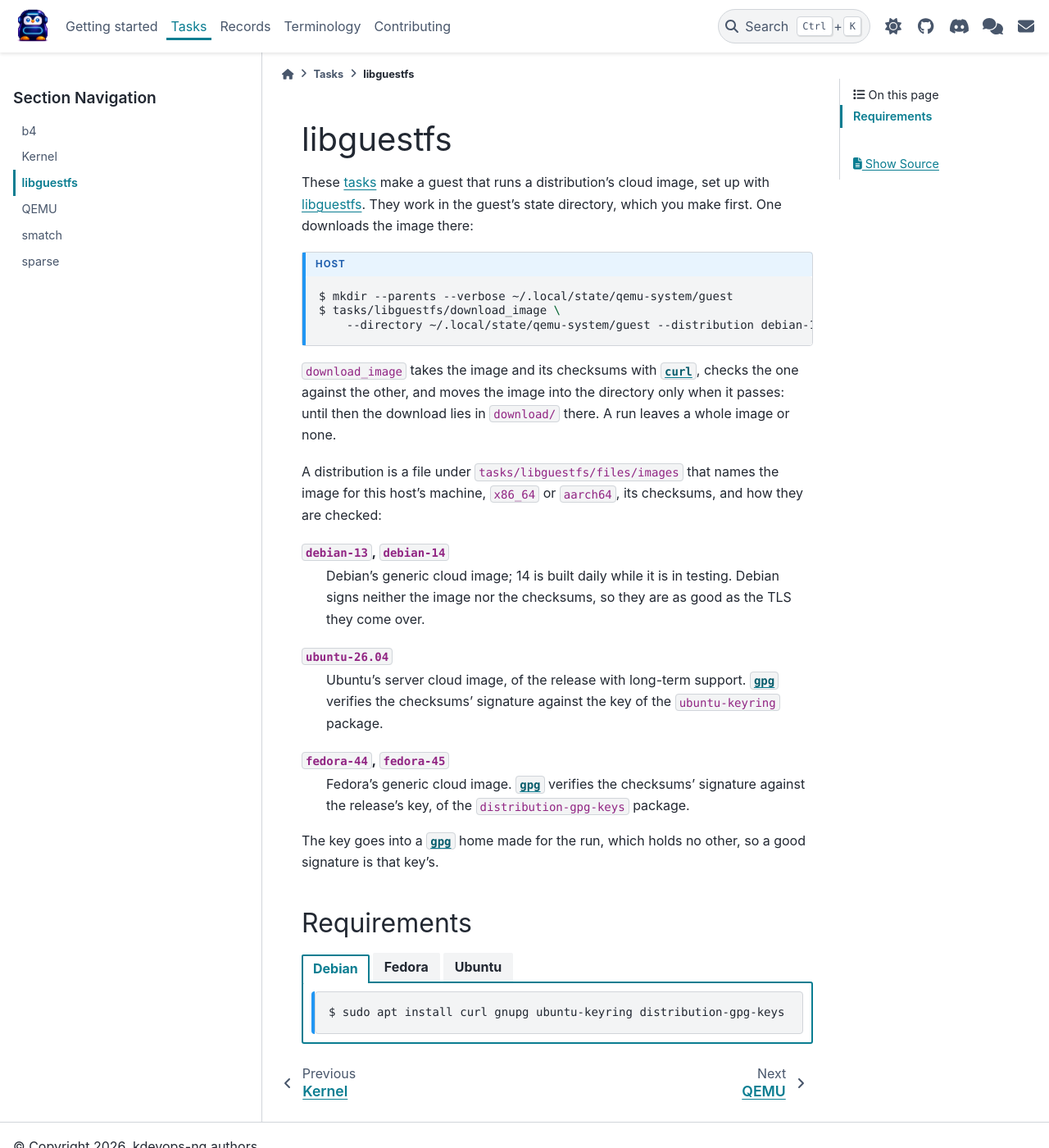
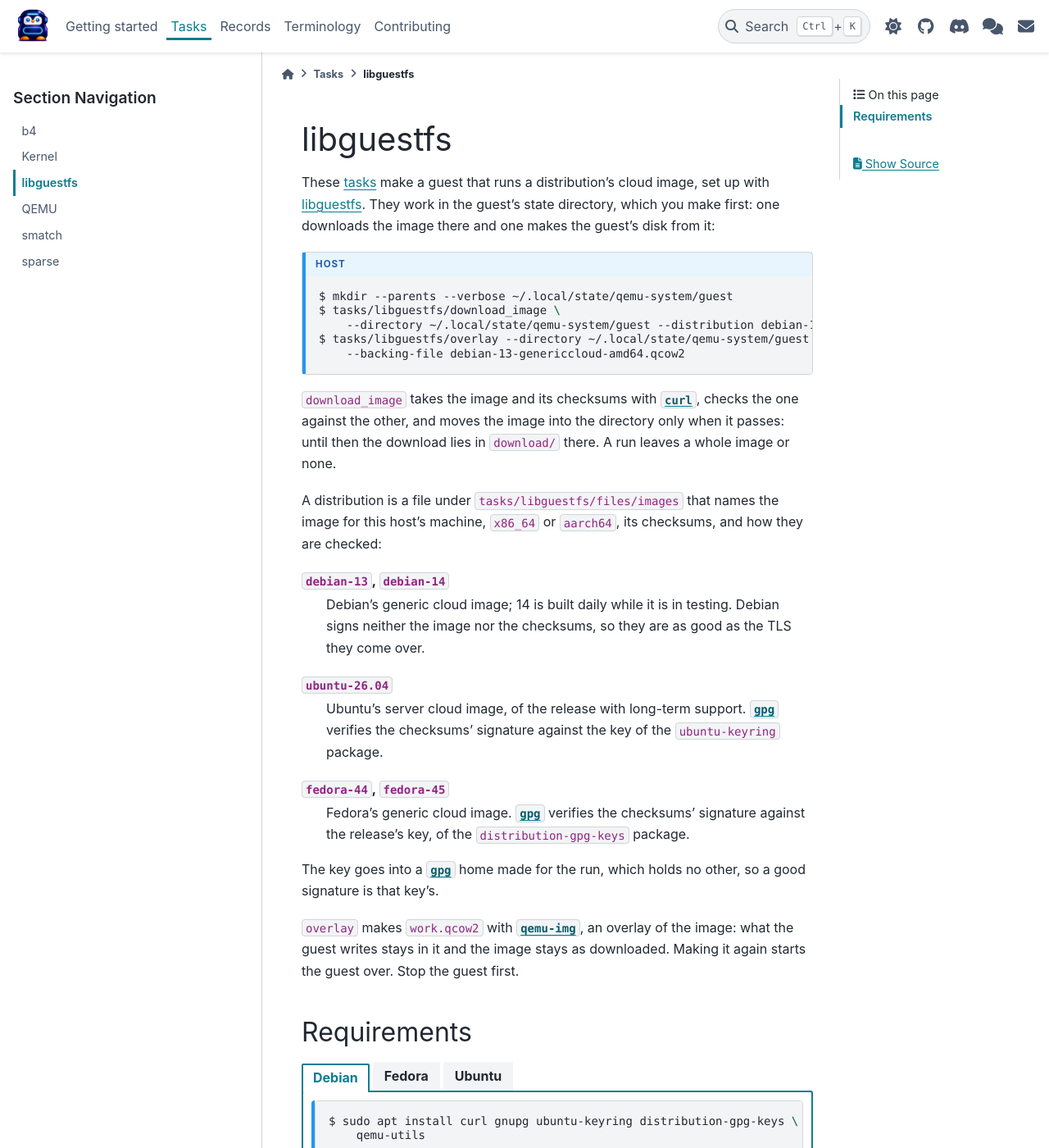
Before and after one commit to linux-kdevops/kdevops-ng, a Sphinx documentation site: the page built from docs/tasks/libguestfs.rst, in a window 1280 px wide and 1400 px high. Shown: the whole window at 82% size. Built offline with Sphinx 7.4.7 and the PyData theme 0.15.4, drawn with Linux system fonts in a browser that asks for light colours.

Commit message:
libguestfs: make a guest's disk as an overlay of its image
The image stays as downloaded and checked, and the guest starts over
when the overlay is made again. The overlay names the image by a path
relative to its own directory, so the task runs qemu-img there.

Signed-off-by: Daniel Gomez <da.gomez@kernel.org>

```diff
--- a/docs/conf.py
+++ b/docs/conf.py
@@ -87,6 +87,7 @@ cmd_links = {
     "doc8": "https://github.com/PyCQA/doc8",
     "gpg": "https://www.gnupg.org/documentation/manuals/gnupg/Invoking-GPG.html",
     "curl": "https://curl.se/docs/manpage.html",
+    "qemu-img": "https://www.qemu.org/docs/master/tools/qemu-img.html",
     "git": "https://git-scm.com/docs/git",
     "git subrepo": "https://github.com/ingydotnet/git-subrepo",
     "git worktree": "https://git-scm.com/docs/git-worktree",
--- a/docs/tasks/libguestfs.rst
+++ b/docs/tasks/libguestfs.rst
@@ -6,7 +6,8 @@ libguestfs
 
 These :term:`tasks <Task>` make a guest that runs a distribution's
 cloud image, set up with `libguestfs`_. They work in the guest's state
-directory, which you make first. One downloads the image there:
+directory, which you make first: one downloads the image there and one
+makes the guest's disk from it:
 
 .. code-block:: console
    :caption: host
@@ -15,6 +16,8 @@ directory, which you make first. One downloads the image there:
    $ mkdir --parents --verbose ~/.local/state/qemu-system/guest
    $ tasks/libguestfs/download_image \
        --directory ~/.local/state/qemu-system/guest --distribution debian-13
+   $ tasks/libguestfs/overlay --directory ~/.local/state/qemu-system/guest \
+       --backing-file debian-13-genericcloud-amd64.qcow2
 
 :src:`download_image <tasks/libguestfs/download_image>` takes the image and
 its checksums with :cmd:`curl`, checks the one against the other, and
@@ -44,6 +47,11 @@ checksums, and how they are checked:
 The key goes into a :cmd:`gpg` home made for the run, which holds no
 other, so a good signature is that key's.
 
+:src:`overlay <tasks/libguestfs/overlay>` makes ``work.qcow2`` with
+:cmd:`qemu-img`, an overlay of the image: what the guest writes stays in
+it and the image stays as downloaded. Making it again starts the guest
+over. Stop the guest first.
+
 .. _requirements-libguestfs:
 
 Requirements
@@ -58,7 +66,8 @@ Requirements
       .. code-block:: console
          :class: cmd-host
 
-         $ sudo apt install curl gnupg ubuntu-keyring distribution-gpg-keys
+         $ sudo apt install curl gnupg ubuntu-keyring distribution-gpg-keys \
+             qemu-utils
 
    .. tab-item:: Fedora
       :sync: fedora
@@ -66,7 +75,8 @@ Requirements
       .. code-block:: console
          :class: cmd-host
 
-         $ sudo dnf install curl gnupg2 ubu-keyring distribution-gpg-keys
+         $ sudo dnf install curl gnupg2 ubu-keyring distribution-gpg-keys \
+             qemu-img
 
    .. tab-item:: Ubuntu
       :sync: ubuntu
@@ -74,6 +84,7 @@ Requirements
       .. code-block:: console
          :class: cmd-host
 
-         $ sudo apt install curl gnupg ubuntu-keyring distribution-gpg-keys
+         $ sudo apt install curl gnupg ubuntu-keyring distribution-gpg-keys \
+             qemu-utils
 
 .. _libguestfs: https://libguestfs.org
```
Also changed, not shown: 1 other file.
